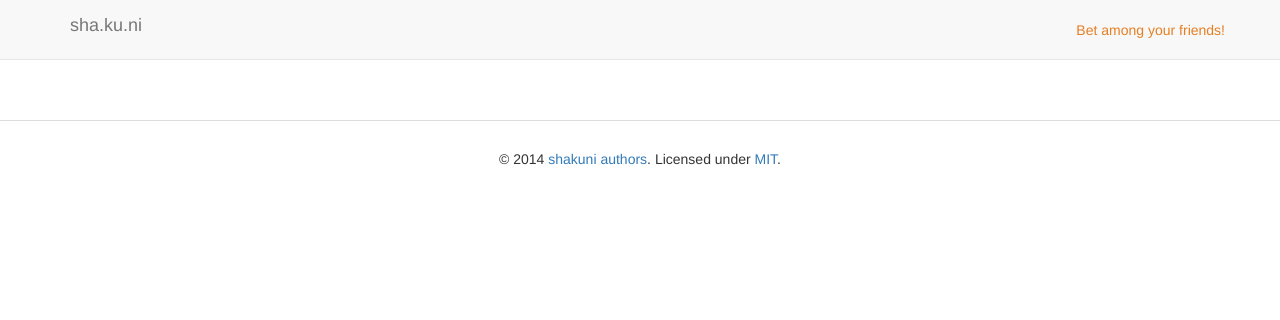
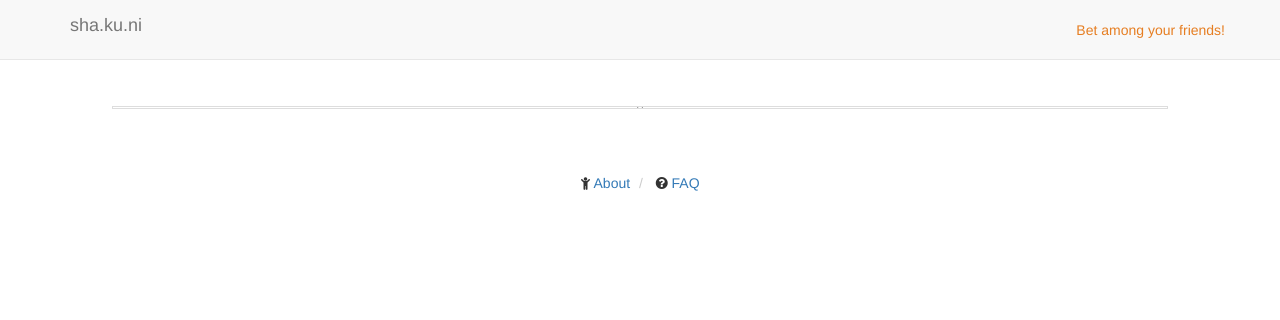
Before and after one commit to caulagi/shakuni, a Flask app: template app/templates/layout.html in a window 1280 px wide. Shown: the top 320 px of the page. Run offline with Flask 2, Linux system fonts and the light colour scheme; the template is opened without the code that fills it, so the values that code supplies are empty; parts of the project's set-up code (start-up, migrations or seed data) failed here and were passed over; some libraries are stand-ins or nearby versions.

Commit message:
Clean up footer and add an about us

```diff
--- a/app/project/instance.py
+++ b/app/project/instance.py
@@ -20,7 +20,3 @@ def create_app():
     return application
 
 application = create_app()
-
-@application.route("/")
-def index():
-    return render_template("index.html")
--- a/app/static/css/shakuni.css
+++ b/app/static/css/shakuni.css
@@ -3,10 +3,13 @@ body {
 }
 
 footer {
-  margin-top: 5em;
   text-align: center;
-  border-top: 1px solid #ddd;
-  padding-top: 2em;
+  padding-bottom: 4em;
+}
+
+.breadcrumb {
+  background-color: #fff;
+  border-radius: none;
 }
 
 .navbar-right {
@@ -22,10 +25,8 @@ footer {
 .vspace-five { margin-top: 5em; }
 
 .pomegranate { color: #c0392b; }
+
 .landing {
-  /*
-  background: url("http://upload.wikimedia.org/wikipedia/commons/b/b4/Aerial_view_of_the_Maracan%C3%A3_Stadium.jpg")  no-repeat center center fixed;
-*/
   -webkit-background-size: cover;
   -moz-background-size: cover;
   -o-background-size: cover;
@@ -51,6 +52,29 @@ footer {
 
 .landing li {
   margin-top: 20px;
+}
+
+hr.divider {
+  text-align: center;
+  line-height: 1px;
+  height: 1px;
+  border-width: 1px;
+  border-style: solid;
+  border-color: #ddd;
+  margin: 4em 8em;
+  -webkit-box-sizing: content-box;
+  -moz-box-sizing: content-box;
+  -ms-box-sizing: content-box;
+  -o-box-sizing: content-box;
+  box-sizing: content-box;
+}
+
+hr.divider:after {
+  content: "§"; /* section sign */
+  color: #999;
+  display: inline;
+  background-color: #fff;
+  padding: 0 0.5em;
 }
 
 /**
--- a/app/templates/layout.html
+++ b/app/templates/layout.html
@@ -37,8 +37,17 @@
 
     {% block footer %}
       <footer>
-        &copy; 2014 <a href="https://github.com/caulagi/shakuni/blob/master/AUTHORS" target="_blank">shakuni authors</a>.
-        Licensed under <a href="https://github.com/caulagi/shakuni/blob/master/LICENSE.mit">MIT</a>.
+        <hr class="divider">
+        <ol class="breadcrumb">
+          <li>
+            <i class="fa fa-child"></i>
+            <a href="/about">About</a>
+          </li>
+          <li>
+            <i class="fa fa-question-circle"></i>
+            <a href="/faq">FAQ</a>
+          </li>
+        </ol>
       </footer>
     {% endblock %}
 
```
Also changed, not shown: app/project/routes.py (+8 -0 lines), app/templates/about.html (added, +12 -0 lines).
